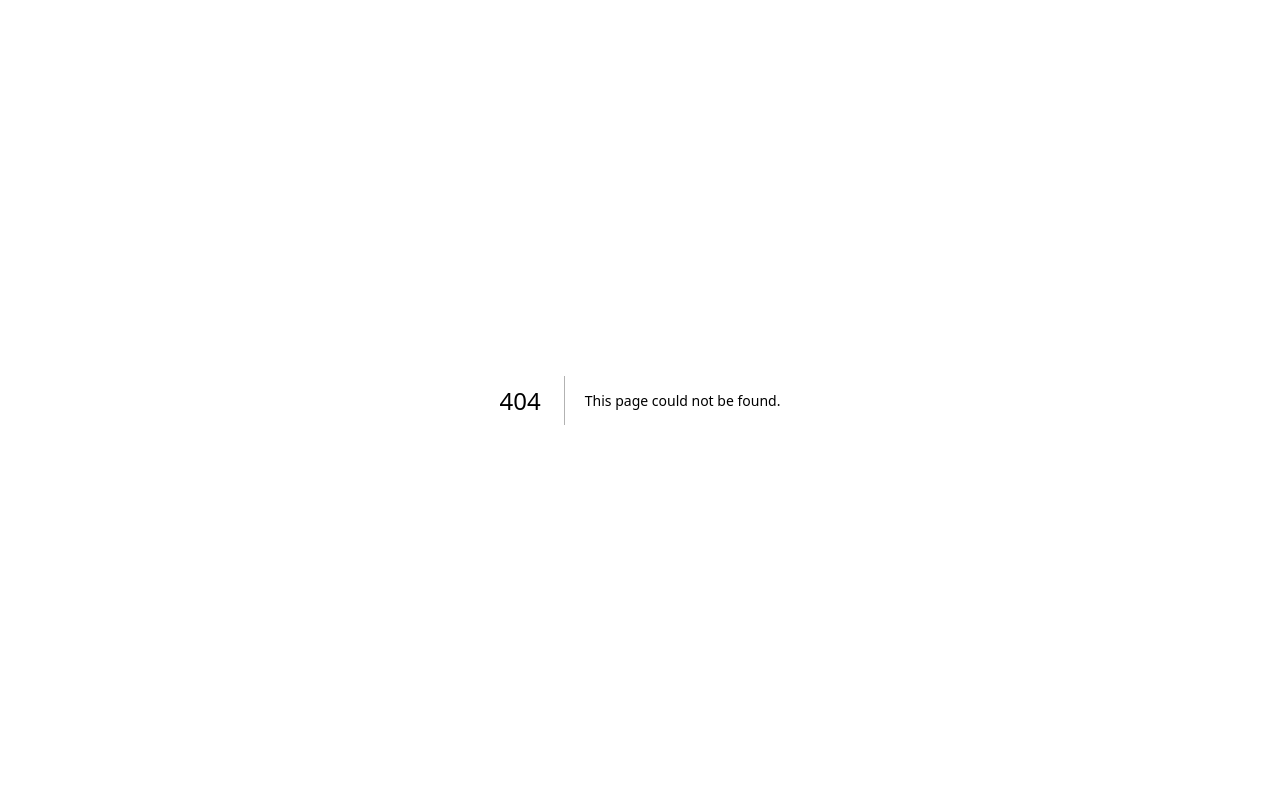
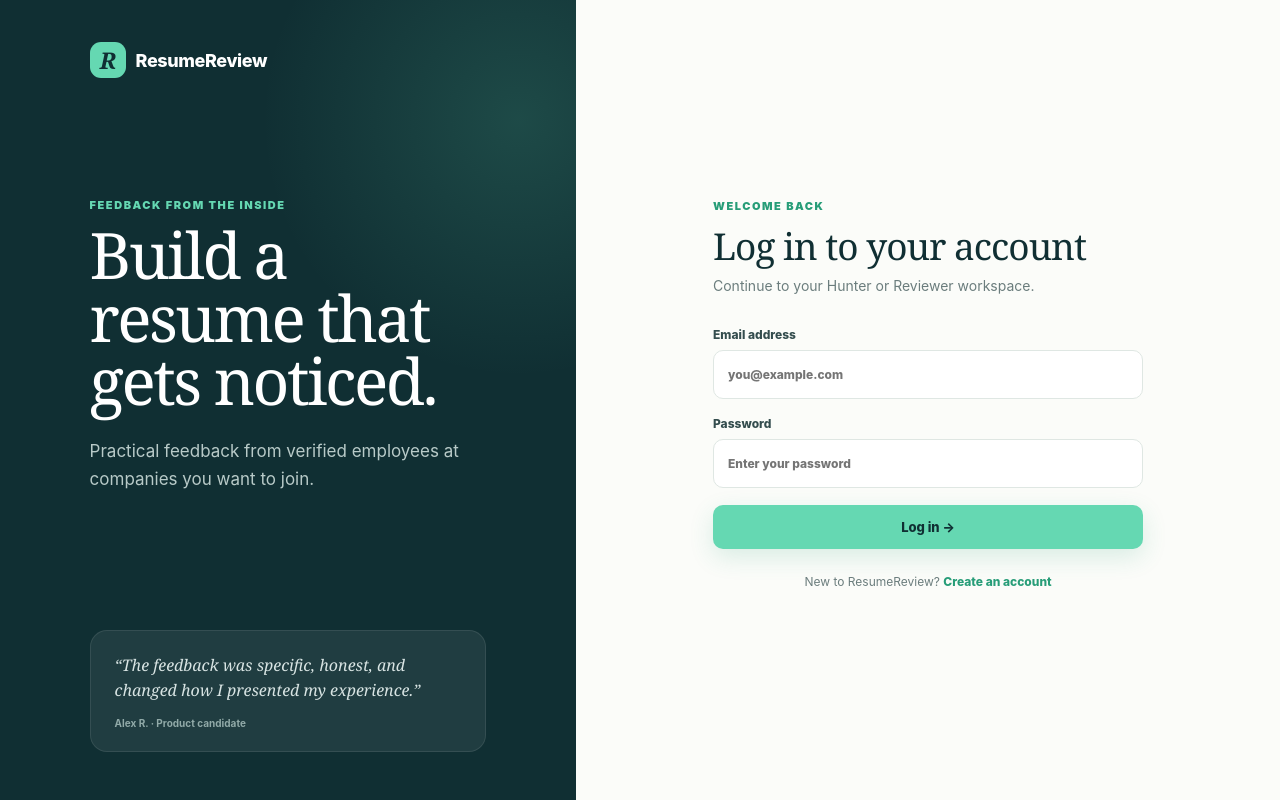
Before and after one commit to vaikunthyugadi-cpu/resume-review-insider, a Next.js app: page /login in a window 1280 px wide. Before the commit this address had no page. Built offline with nearby package versions, Linux system fonts and the light colour scheme.

Commit message:
Add app/login/page.tsx

```diff
--- /dev/null
+++ b/app/login/page.tsx
@@ -0,0 +1,39 @@
+import type { Metadata } from "next";
+import Link from "next/link";
+import { LoginForm } from "@/components/login-form";
+
+export const metadata: Metadata = { title: "Log in" };
+
+export default function LoginPage() {
+  return (
+    <main className="auth-layout">
+      <section className="auth-brand-panel">
+        <Link className="brand brand-light" href="/">
+          <span className="brand-mark">R</span>
+          <span>ResumeReview</span>
+        </Link>
+        <div className="auth-brand-copy">
+          <p className="eyebrow eyebrow-light">Feedback from the inside</p>
+          <h1>Build a resume that gets noticed.</h1>
+          <p>Practical feedback from verified employees at companies you want to join.</p>
+        </div>
+        <blockquote>
+          “The feedback was specific, honest, and changed how I presented my experience.”
+          <footer>Alex R. · Product candidate</footer>
+        </blockquote>
+      </section>
+      <section className="auth-form-panel">
+        <div className="auth-card">
+          <Link className="brand brand-dark auth-mobile-brand" href="/">
+            <span className="brand-mark">R</span><span>ResumeReview</span>
+          </Link>
+          <p className="eyebrow">Welcome back</p>
+          <h2>Log in to your account</h2>
+          <p className="subtle">Continue to your Hunter or Reviewer workspace.</p>
+          <LoginForm />
+          <p className="auth-switch">New to ResumeReview? <Link href="/signup">Create an account</Link></p>
+        </div>
+      </section>
+    </main>
+  );
+}
```
